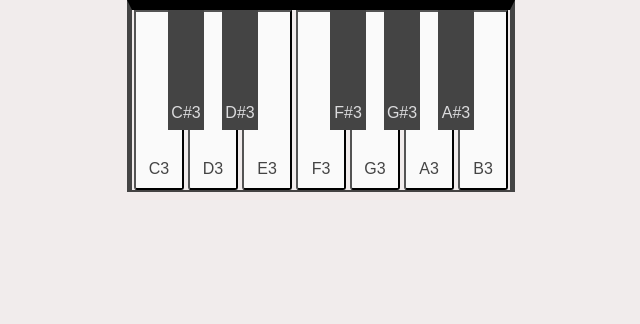
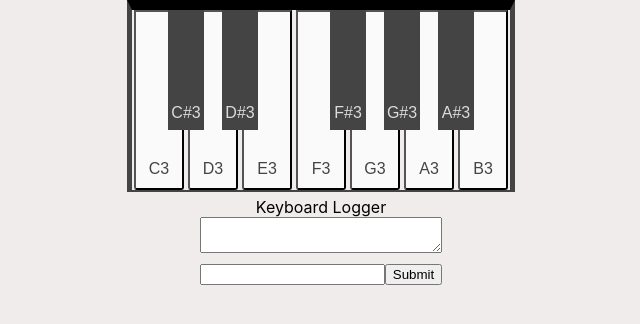
Before and after one commit to 1cor13/int-piano, a React (Create React App) app: page / in a window 1280 px wide. Shown: the top 324 px of the page, without its empty margins (319-959 px from the left). Built offline with nearby package versions, Linux system fonts and the light colour scheme.

Commit message:
Apply logging and Chords entry

```diff
--- a/src/App.css
+++ b/src/App.css
@@ -1,4 +1,9 @@
-.container {
+.app-container {
+  display: inline;
+  text-align: center;
+}
+
+.keyboard-container {
   position: absolute;
   left: 0;
   right: 0;
@@ -11,7 +16,7 @@
   background: rgb(241, 236, 236);
 }
 
-.keyboard-container {
+.keyboard-layer-container {
   display: inline-flex;
   border-top: 10px solid black;
   border-left: #444 solid 5px;
@@ -19,6 +24,13 @@
   border-bottom: #444 solid 2px;
 }
 
+.key-logger-player {
+  margin: 5px;
+  display:table
+}
+.key-logger {
+  display: grid;
+}
 .white-key {
   width: 50px;
   height: 180px;
@@ -66,3 +78,7 @@
   border-bottom: 10px solid yellow;
   color: green;
 }
+
+.player {
+  margin:10px 0px
+}
--- a/src/App.js
+++ b/src/App.js
@@ -5,7 +5,7 @@ import './App.css';
 
 function App() {
   return (
-    <div className="container">
+    <div className="app-container">
       <Keyboard startKey = {"C3"} endKey = {"B3"}/>
     </div>
   );
--- a/src/components/Keyboard.js
+++ b/src/components/Keyboard.js
@@ -1,26 +1,24 @@
-import React, {Fragment, useState } from "react";
+import React, {Fragment, useRef, useState } from "react";
 
 const octaves = [1, 2, 3, 4, 5, 6, 7];
 const tones = ['C', 'C#', 'D', 'D#', 'E', 'F', 'F#', 'G', 'G#', 'A', 'A#', 'B'];
+
 export const AllNotes = octaves.reduce((notes, octave)=> {
     const octaveNotes = tones.map(tone => `${tone}${octave}`);
     return [...notes, ...octaveNotes];
 }, []);
-
+const textAreaText = [];
 const Keyboard = ({
     startKey,
     endKey
 }) => {
-    console.log(octaves);
-    console.log(tones);
-    console.log(AllNotes);
-
     const [state, setState] = useState({
         playingKeys: [],
-        keyLogger:[]
+        keyLogger:[],
+        inputNotes:""
     });
-
-    const layedOutKeys = AllNotes.slice(AllNotes.indexOf(startKey), AllNotes.indexOf(endKey)+1);
+    const chordsInput = useRef();
+    const layedOutKeys = AllNotes.slice(AllNotes.indexOf(startKey), AllNotes.indexOf(endKey) + 1);
 
     const whiteKey = (keyText, isPlaying, eventHandlers) => {
         return(
@@ -47,21 +45,20 @@ const Keyboard = ({
     const onNotePressed = (playedKey) => {
         setState({
             ...state,
-            playingKeys: [...this.state.playingKeys, playedKey],
-            keyLogger: [...this.state.keyLogger, playedKey]
+            playingKeys: [...state.playingKeys, playedKey],
+            keyLogger: [...state.keyLogger, playedKey]
         });
+        console.log(`played: ${playedKey}`);
     }
 
     const onNoteReleased = playedKey => {
         setState({
             ...state,
             playingKeys: state.playingKeys.filter(key => key !== playedKey)
-        })
+        });
     }
 
     const FullLayout = layedOutKeys.map((selectedKey) => {
-        // console.log(layedOutKeys);
-        // console.log(state);
         const RenderedKey = selectedKey.includes('#') ? blackKey : whiteKey;
         const isKeyPlaying = state.playingKeys.includes(selectedKey);
 
@@ -73,9 +70,6 @@ const Keyboard = ({
             onTouchStart: () => onNotePressed(selectedKey),
             onTouchEnd: () => onNoteReleased(selectedKey)
         }
-        console.log(`selected-Key ${selectedKey}`);
-        console.log(`isPlaying: ${isKeyPlaying}`);
-        console.log(`RenderedFragment`);
 
         return (
             <Fragment key={selectedKey}>
@@ -87,19 +81,48 @@ const Keyboard = ({
             </Fragment>
         );
     });
-    // const KeyLogger = () => (
-    //     <div className={"key-logger"}>
-    //         <textarea readonly>{state.keyLogger.join(",")}</textarea>
-    //     </div>
-    // );
-    const ddSrc = ["A", "A#"]; const ppStt = ["A"];
-    console.log(layedOutKeys);
+
+    const KeyLogger = () => (
+        <div className={"key-logger"}>
+            <textarea readOnly>`${state.keyLogger.join(",") || "empty"}`</textarea>
+        </div>
+    );
+
+    const  onPlayChords = ()=> {
+        const chordKeys = chordsInput.current.value.split(",");
+        playChords(chordKeys);
+    }
+
+    const playChords = (chords) => {
+        const note = chords.shift();
+        if(note && AllNotes.includes(note)) {
+            onNotePressed(note);
+            const intervalID = setTimeout(() => {
+                onNoteReleased(note);
+                clearTimeout(intervalID);
+                // console.log("cleared Timeout");
+                playChords(chords);
+                console.log("called new chords ", chords)
+            }, 1000);
+            // clearTimeout(intervalID);
+        } else if(chords.length > 0) {
+            playChords(chords);
+        }
+    }
+
     return(
         <div className="keyboard-container">
+            <div className="keyboard-layer-container">
                 <Fragment>
                     {layedOutKeys.map(item => {
-                const isPlaying = ppStt.includes(item);
-                const eventHandlers = undefined;
+                        const isPlaying = state.playingKeys.includes(item);
+                        const eventHandlers = {
+                            onMouseDown: () => onNotePressed(item),
+                            onMouseUp: () => onNoteReleased(item),
+                            onMouseOut: () => onNoteReleased(item),
+                            onTouchStart: () => onNotePressed(item),
+                            onTouchEnd: () => onNoteReleased(item)
+                        }
                         if(!item.includes("#")) {
                             return (
                                 <Fragment key={item}>
@@ -124,7 +147,36 @@ const Keyboard = ({
                     }
                 </Fragment>
             </div>
+            <div className="key-logger-player">
+                <div className="key-logger">
+                    <label>Keyboard Logger</label>
+                    <textarea readOnly className="key-logger" value={state.keyLogger.join(",")}/>
+                </div>
+                <div className="player">
+                    <input type="text" ref={chordsInput}/>
+                    {/* <input type="textarea" /> */}
+                    <input type="submit" onClick={onPlayChords}/>
+                    {/* <input></input><button/> */}
+                </div>
+            </div>
+        </div>
     );
 };
+// const MyKeyboard = ({startKey, endKey}) => {
+//     return (
+//         <div className="keyboard-container">
+//             <Keyboard startKey = {"C3"} endKey = {"B3"}/>
+//             <Fragment>
+//             const KeyLogger = () => (
+//         <div className={"key-logger"}>
+//             <textarea readonly>`${state.keyLogger.join(",") || "empty"}`</textarea>
+//         </div>
+//     );
+//             </Fragment>
 
-export default Keyboard;
+//         </Fragment>
+
+//     );
+
+
+export  default Keyboard;
```
Lines whose indentation alone changed are shown as unchanged.
